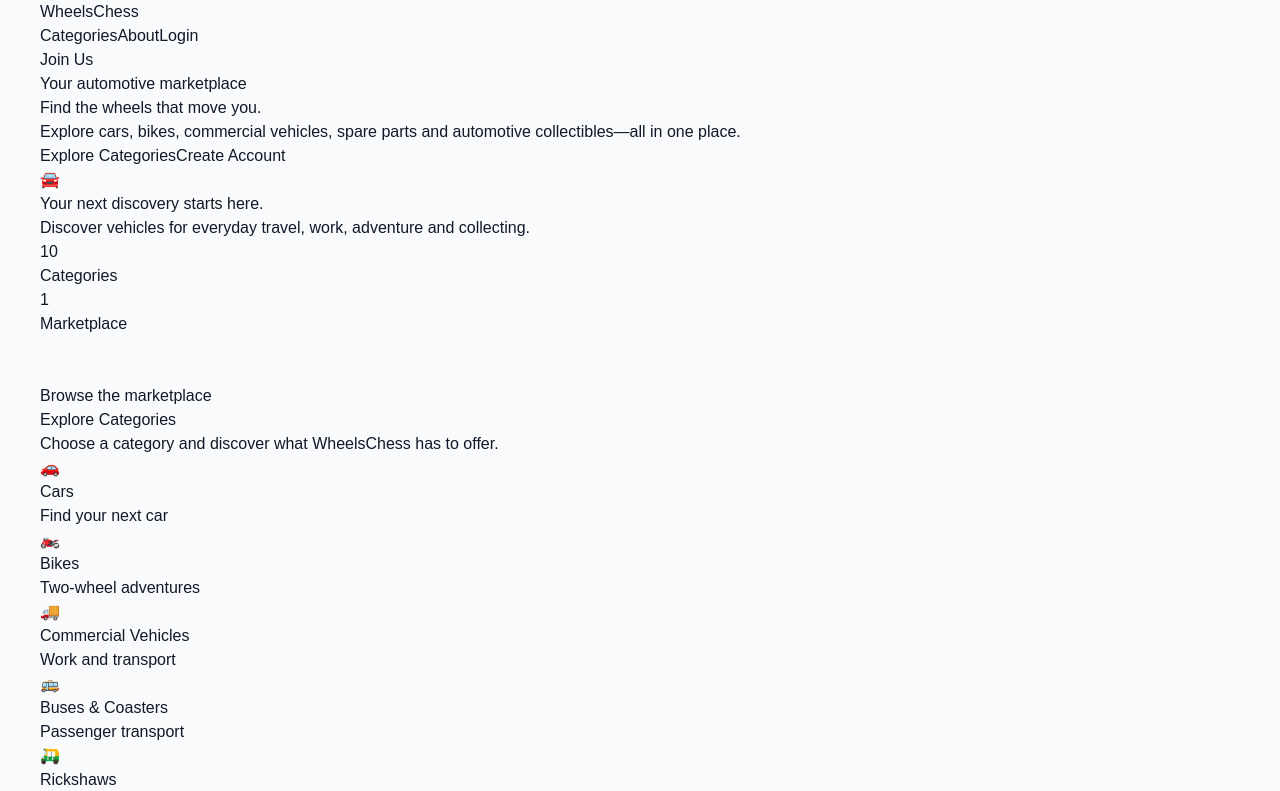
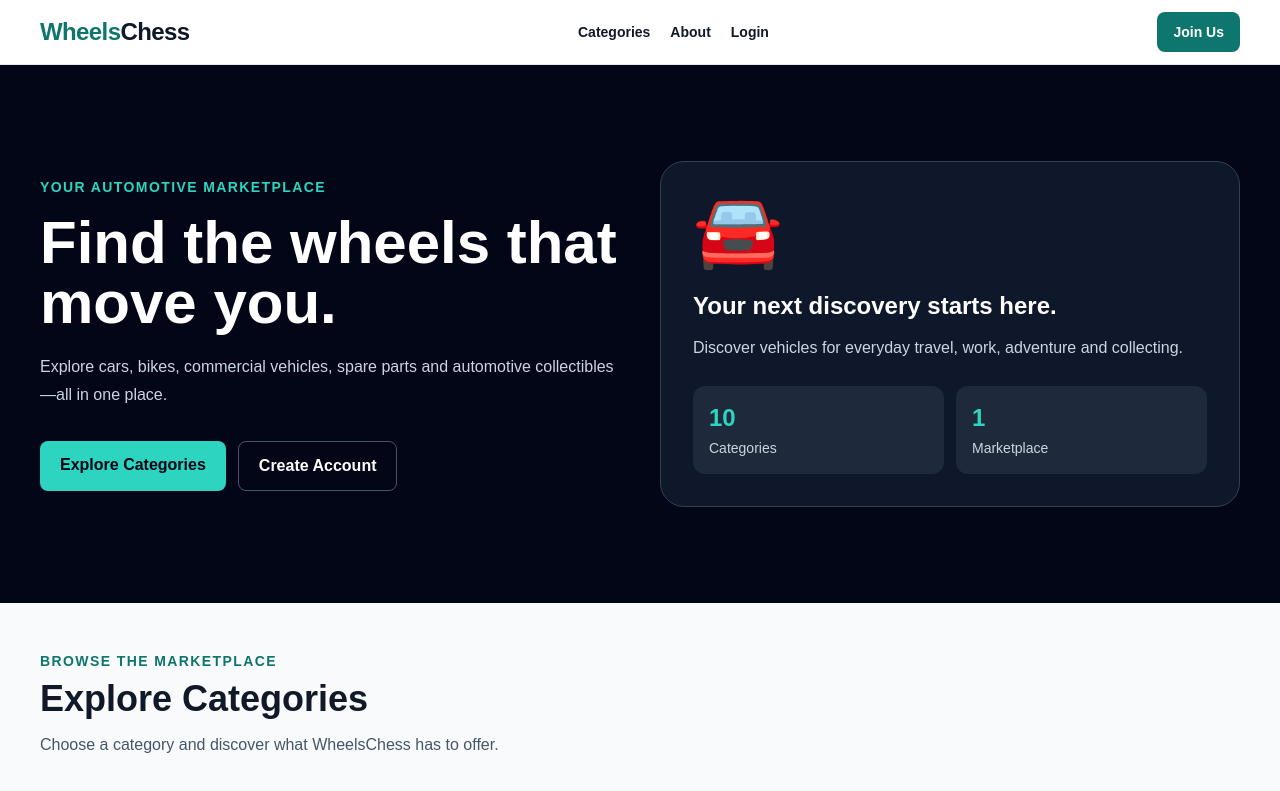
Before and after one commit to wheelschess-pk/wheelschess, a Next.js app: page / in a window 1280 px wide. Shown: the top 791 px of the page. Built offline with nearby package versions, Linux system fonts and the light colour scheme.

Commit message:
Create tailwind.config.ts

```diff
--- /dev/null
+++ b/tailwind.config.ts
@@ -0,0 +1,26 @@
+
+import type { Config } from "tailwindcss";
+
+const config: Config = {
+  content: [
+    "./src/pages/**/*.{js,ts,jsx,tsx,mdx}",
+    "./src/components/**/*.{js,ts,jsx,tsx,mdx}",
+    "./src/app/**/*.{js,ts,jsx,tsx,mdx}",
+  ],
+  theme: {
+    extend: {
+      colors: {
+        brand: {
+          50: "#f0fdfa",
+          100: "#ccfbf1",
+          500: "#14b8a6",
+          700: "#0f766e",
+          900: "#134e4a",
+        },
+      },
+    },
+  },
+  plugins: [],
+};
+
+export default config;
```
